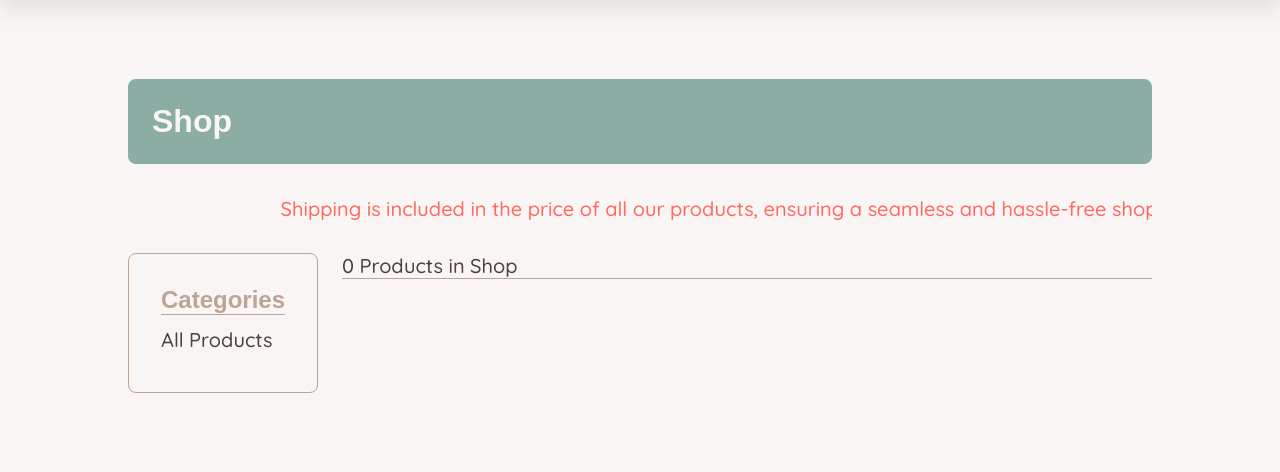
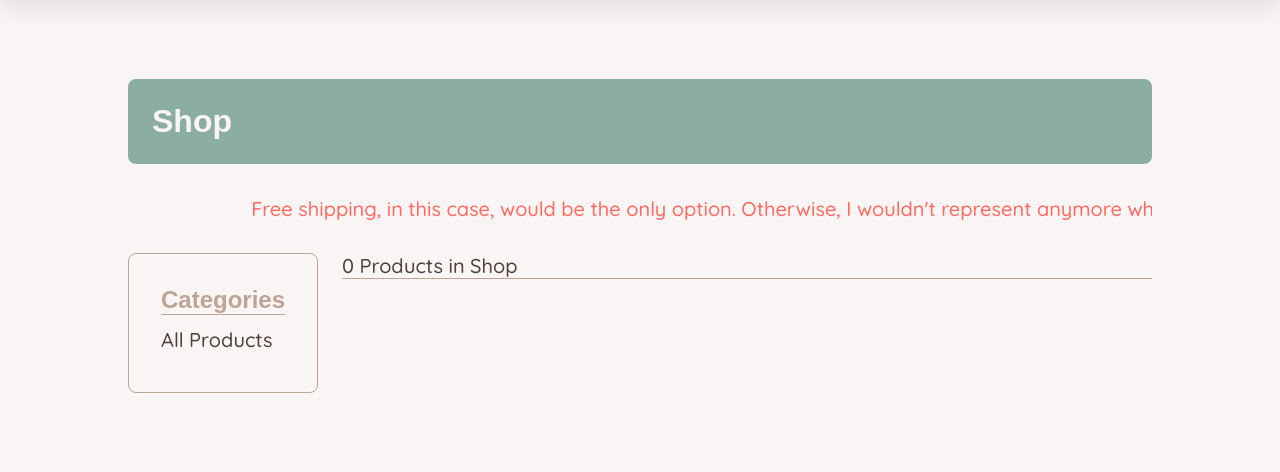
Before and after one commit to radule90/CI_PP_5, a Django app: page /shop/ in a window 1280 px wide. Shown: the part 97-569 px from the top of the page. Run offline with Django 4.2, Linux system fonts and the light colour scheme; data that the repository does not hold is empty; some libraries are stand-ins or nearby versions; some web fonts are replaced.

Commit message:
Update free shipping message

```diff
--- a/product/templates/product/shop.html
+++ b/product/templates/product/shop.html
@@ -19,7 +19,7 @@
         {% endif %}
     </section>
     <div class="free-shiping">
-        <p class="text-scroll">Shipping is included in the price of all our products, ensuring a seamless and hassle-free shopping experience for our valued customers.</p>
+        <p class="text-scroll">Free shipping, in this case, would be the only option. Otherwise, I wouldn't represent anymore what I stand for.</p>
     </div>
     <!-- Shop Filters -->
     <div class="shop-section">
```
Also changed, not shown: README.md.
